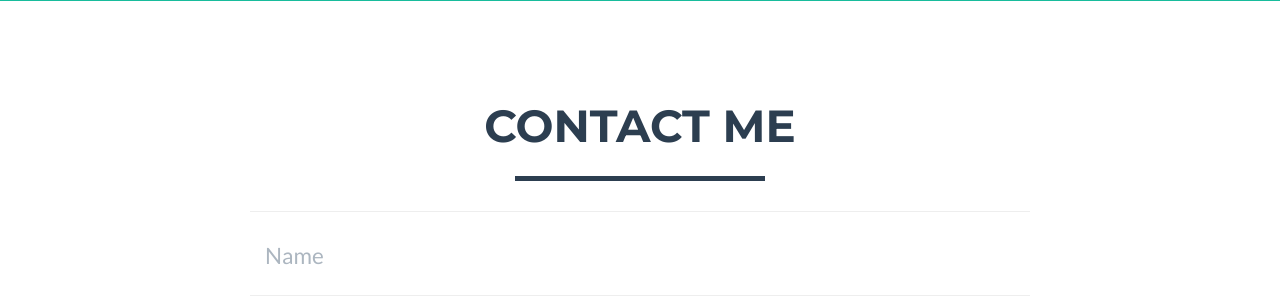
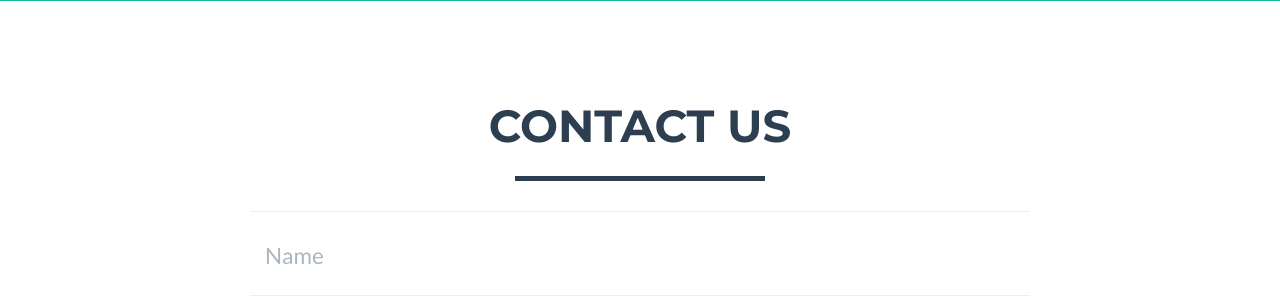
Before and after one commit to Showtimes/nerdswhorun.com, a Jekyll site: the page built from index.html, in a window 1280 px wide and 900 px high, scrolled down 1813 px. Shown: the part 162-462 px from the top of the window. Built offline with Jekyll 4.4.1, drawn with Linux system fonts in a browser that asks for light colours.

Commit message:
change some language and add running locally instructions

```diff
--- a/_includes/contact_disqus.html
+++ b/_includes/contact_disqus.html
@@ -3,7 +3,7 @@
        <div class="container">
            <div class="row">
                <div class="col-lg-12 text-center">
-                   <h2>Contact me</h2>
+                   <h2>Contact Us</h2>
                    <hr class="star-primary">
                </div>
            </div>
--- a/_includes/contact_static.html
+++ b/_includes/contact_static.html
@@ -3,7 +3,7 @@
 	<div class="container">
 		<div class="row">
 			<div class="col-lg-12 text-center">
-				<h2>Contact Me</h2>
+				<h2>Contact Us</h2>
 				<hr class="star-primary">
 			</div>
 		</div>
```
Also changed, not shown: README.md.
